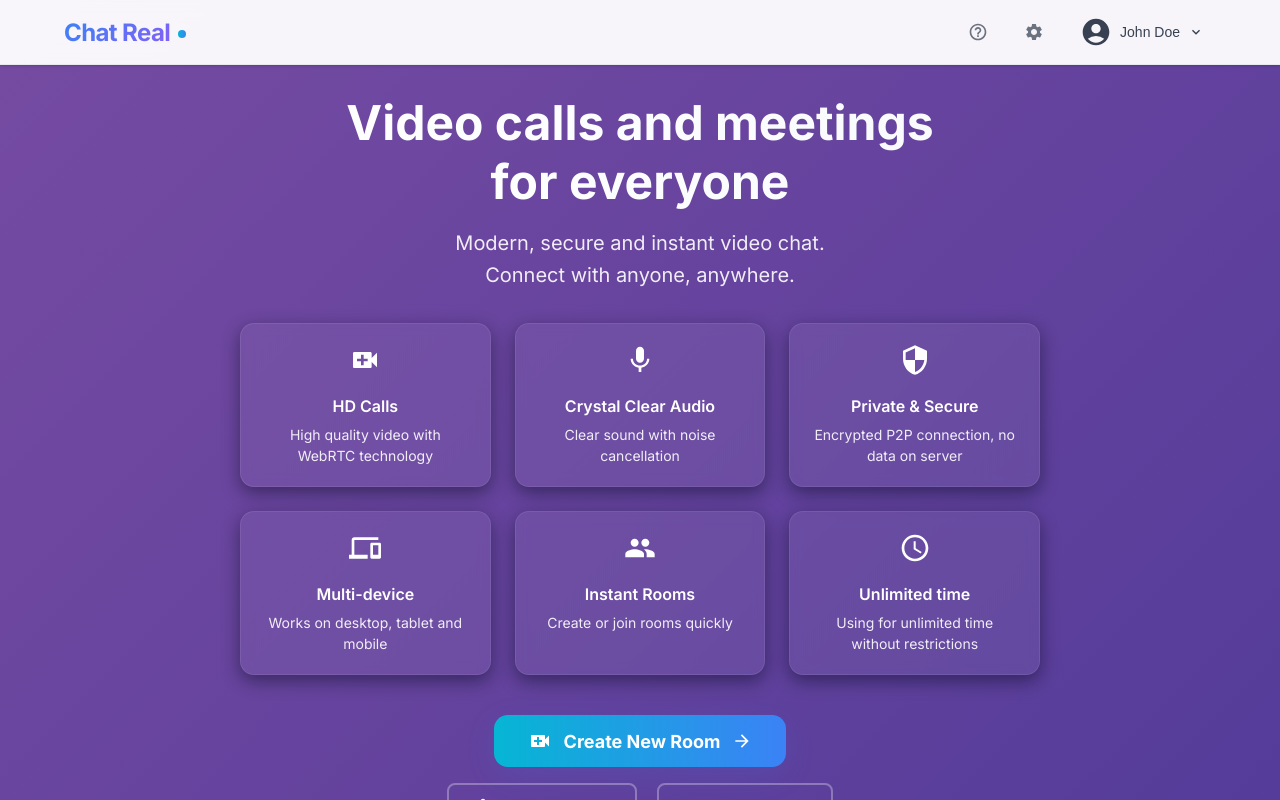
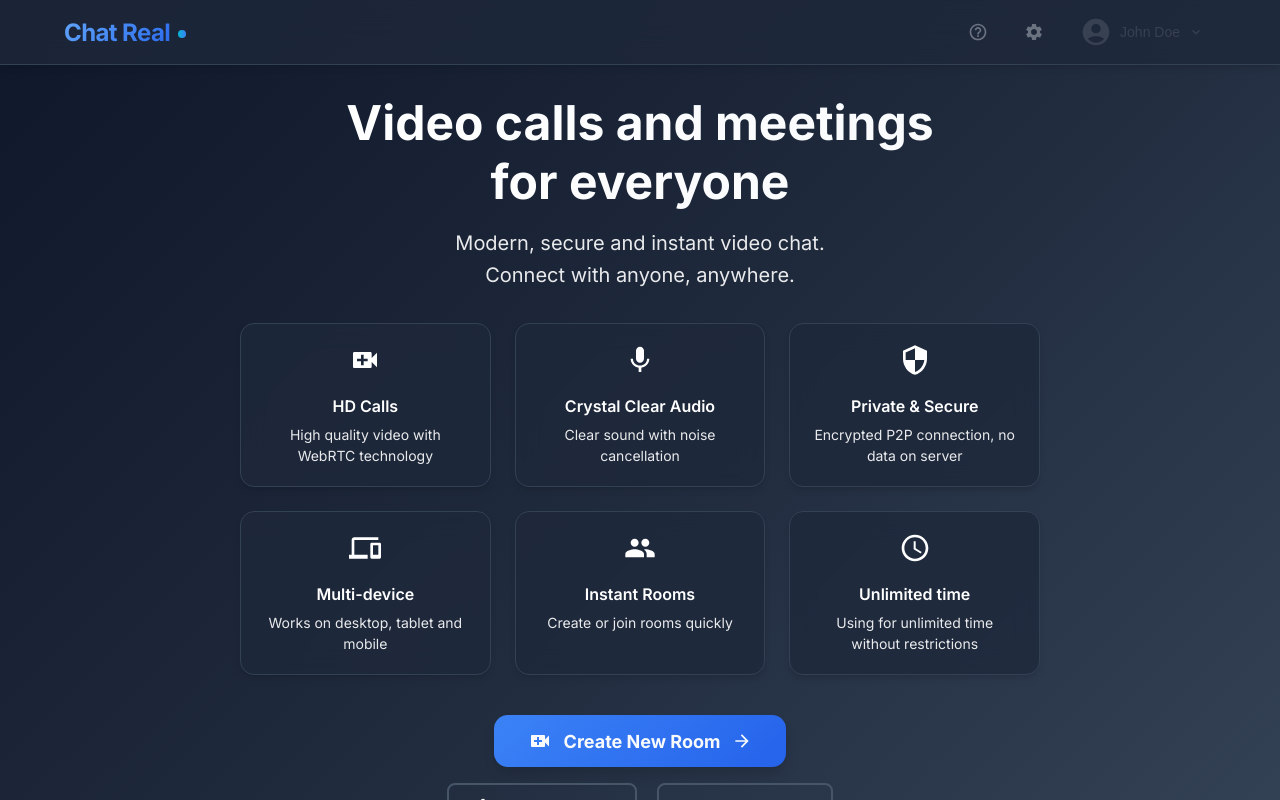
Before and after one commit to Sri-tamed/chat-real, a React (Vite) app: page / in a window 1280 px wide. Built offline with nearby package versions, Linux system fonts and the light colour scheme.

Commit message:
feat: improving plataform color

```diff
--- a/src/components/Controls/Controls.module.css
+++ b/src/components/Controls/Controls.module.css
@@ -6,10 +6,12 @@
   display: flex;
   align-items: center;
   gap: 16px;
-  background: rgba(0, 0, 0, 0.8);
+  background: var(--surface);
+  border: 1px solid var(--border-subtle);
   border-radius: 50px;
   padding: 12px 24px;
-  backdrop-filter: blur(10px);
+  backdrop-filter: blur(20px);
+  box-shadow: var(--shadow-lg);
   z-index: 1000;
 }
 
@@ -20,62 +22,73 @@
   width: 52px;
   height: 52px;
   border-radius: 50%;
-  border: 2px solid rgba(255, 255, 255, 0.2);
+  border: 2px solid var(--border-default);
   cursor: pointer;
-  transition: all 0.2s ease;
+  transition: all 0.22s cubic-bezier(.2,.9,.2,1);
   font-size: 20px;
+  background: var(--surface-elevated);
+  color: var(--text-primary);
 }
 
 .controlButton:hover {
-  transform: translateY(-3px) scale(1.06);
-  border-color: rgba(255, 255, 255, 0.5);
+  transform: translateY(-2px) scale(1.05);
+  border-color: var(--border-emphasis);
+  background: var(--hover);
+  box-shadow: var(--shadow-md);
 }
 
 .controlButton:active {
-  transform: scale(0.95);
+  transform: scale(0.98);
 }
 
 .controlButton:focus {
-  outline: none;
-  box-shadow: 0 0 0 4px rgba(59,130,246,0.14);
+  outline: 2px solid var(--focus);
+  outline-offset: 2px;
 }
 
 .audioButton {
-  background: var(--audio-bg, #22c55e);
-  color: white;
+  background: var(--success);
+  color: var(--text-primary);
+  border-color: var(--success);
 }
 
 .audioButton.muted {
-  --audio-bg: #ef4444;
+  background: var(--error);
+  border-color: var(--error);
 }
 
 .videoButton {
-  background: var(--video-bg, #3b82f6);
-  color: white;
+  background: var(--brand-500);
+  color: var(--text-primary);
+  border-color: var(--brand-500);
 }
 
 .videoButton.disabled {
-  --video-bg: #ef4444;
+  background: var(--error);
+  border-color: var(--error);
 }
 
 .endCallButton {
-  background: #dc2626;
-  color: white;
+  background: var(--error);
+  color: var(--text-primary);
+  border-color: var(--error);
 }
 
 .endCallButton:hover {
-  background: #b91c1c;
+  background: var(--error-dark);
+  border-color: var(--error-dark);
+  transform: translateY(-2px) scale(1.05);
 }
 
-/* Estilos específicos para estados ativos/inativos */
-.audioButton.muted {
-  background: #ef4444;
-  border-color: rgba(239, 68, 68, 0.5);
+/* Hover states for active buttons */
+.audioButton:hover:not(.muted) {
+  background: var(--success-dark);
+  border-color: var(--success-dark);
 }
 
-.videoButton.disabled {
-  background: #ef4444;
-  border-color: rgba(239, 68, 68, 0.5);
+.videoButton:hover:not(.disabled) {
+  background: var(--brand-600);
+  border-color: var(--brand-600);
 }
 
 .audioButton.muted:hover,
--- a/src/components/Header/Header.module.css
+++ b/src/components/Header/Header.module.css
@@ -2,10 +2,10 @@
   position: sticky;
   top: 0;
   z-index: 1000;
-  background: rgba(255, 255, 255, 0.95);
-  backdrop-filter: blur(10px);
-  border-bottom: 1px solid rgba(229, 231, 235, 0.8);
-  box-shadow: 0 1px 3px 0 rgba(0, 0, 0, 0.1), 0 1px 2px 0 rgba(0, 0, 0, 0.06);
+  background: var(--surface-glass);
+  backdrop-filter: blur(20px);
+  border-bottom: 1px solid var(--border-subtle);
+  box-shadow: var(--shadow-md);
   font-family: 'Inter', sans-serif;
 }
 
@@ -28,7 +28,7 @@
 .logo {
   font-size: 24px;
   font-weight: 700;
-  background: linear-gradient(135deg, #3b82f6 0%, #8b5cf6 100%);
+  background: linear-gradient(135deg, var(--brand-400) 0%, var(--brand-600) 100%);
   background-clip: text;
   -webkit-background-clip: text;
   -webkit-text-fill-color: transparent;
--- a/src/components/Landing/Landing.module.css
+++ b/src/components/Landing/Landing.module.css
@@ -1,6 +1,6 @@
 .landing {
   min-height: 100vh;
-  background: linear-gradient(135deg, #764ba2 0%, #553C9A 100%);
+  background: linear-gradient(135deg, var(--bg-primary) 0%, var(--bg-secondary) 50%, var(--bg-tertiary) 100%);
   font-family: 'Inter', sans-serif;
 }
 
@@ -55,17 +55,20 @@
 }
 
 .feature {
-  background: rgba(255, 255, 255, 0.06);
+  background: var(--surface-glass);
   padding: 20px;
   border-radius: 14px;
-  backdrop-filter: blur(6px);
-  border: 1px solid rgba(255, 255, 255, 0.08);
-  transition: transform 0.22s cubic-bezier(.2,.9,.2,1), box-shadow 0.22s ease;
-  box-shadow: 0 6px 18px rgba(2,6,23,0.45);
+  backdrop-filter: blur(12px);
+  border: 1px solid var(--border-subtle);
+  transition: all 0.22s cubic-bezier(.2,.9,.2,1);
+  box-shadow: var(--shadow-md);
 }
 
 .feature:hover {
   transform: translateY(-4px);
+  background: var(--surface-elevated);
+  border-color: var(--border-emphasis);
+  box-shadow: var(--shadow-lg);
 }
 
 .featureIcon {
@@ -93,8 +96,8 @@
 }
 
 .primaryButton {
-  background: linear-gradient(90deg, #06b6d4, #3b82f6);
-  color: white;
+  background: linear-gradient(135deg, var(--brand-500) 0%, var(--brand-600) 100%);
+  color: var(--text-primary);
   border: none;
   padding: 14px 34px;
   border-radius: 14px;
@@ -102,21 +105,26 @@
   font-size: 18px;
   font-weight: 700;
   cursor: pointer;
-  transition: transform 0.22s ease, box-shadow 0.22s ease;
-  box-shadow: 0 8px 30px rgba(59,130,246,0.14);
+  transition: all 0.22s cubic-bezier(.2,.9,.2,1);
+  box-shadow: var(--shadow-lg);
   display: inline-flex;
   align-items: center;
   gap: 12px;
 }
 
 .primaryButton:hover {
-  transform: translateY(-4px) scale(1.02);
-  box-shadow: 0 18px 40px rgba(59,130,246,0.18);
+  transform: translateY(-3px) scale(1.02);
+  background: linear-gradient(135deg, var(--brand-600) 0%, var(--brand-700) 100%);
+  box-shadow: var(--shadow-xl);
 }
 
 .primaryButton:focus {
-  outline: none;
-  box-shadow: 0 0 0 6px rgba(59,130,246,0.12);
+  outline: 2px solid var(--focus);
+  outline-offset: 2px;
+}
+
+.primaryButton:active {
+  transform: translateY(-1px) scale(1.01);
 }
 
 .secondaryActions {
@@ -127,32 +135,34 @@
 
 .secondaryButton {
   background: transparent;
-  color: white;
-  border: 2px solid rgba(255, 255, 255, 0.3);
+  color: var(--text-primary);
+  border: 2px solid var(--border-default);
   padding: 12px 24px;
   border-radius: 8px;
   font-family: 'Inter', sans-serif;
   font-size: 16px;
   font-weight: 500;
   cursor: pointer;
-  transition: all 0.2s ease;
+  transition: all 0.22s cubic-bezier(.2,.9,.2,1);
   display: flex;
   align-items: center;
   gap: 8px;
 }
 
 .secondaryButton:hover {
-  background: rgba(255, 255, 255, 0.1);
-  border-color: rgba(255, 255, 255, 0.5);
+  background: var(--hover);
+  border-color: var(--border-emphasis);
+  transform: translateY(-1px);
 }
 
 .joinRoomSection {
   margin-top: 28px;
   padding: 18px;
-  background: rgba(255, 255, 255, 0.04);
+  background: var(--surface);
   border-radius: 12px;
-  backdrop-filter: blur(6px);
-  border: 1px solid rgba(255, 255, 255, 0.06);
+  backdrop-filter: blur(12px);
+  border: 1px solid var(--border-subtle);
+  box-shadow: var(--shadow-md);
   max-width: 420px;
   width: 100%;
 }
@@ -166,10 +176,10 @@
 .joinInput {
   width: 100%;
   padding: 12px 16px;
-  border: 2px solid rgba(255, 255, 255, 0.2);
+  border: 2px solid var(--border-default);
   border-radius: 8px;
-  background: rgba(255, 255, 255, 0.1);
-  color: white;
+  background: var(--surface-elevated);
+  color: var(--text-primary);
   font-family: 'Inter', sans-serif;
   font-size: 16px;
   margin-bottom: 16px;
--- a/src/components/ShareButton/ShareButton.module.css
+++ b/src/components/ShareButton/ShareButton.module.css
@@ -3,36 +3,41 @@
   align-items: center;
   gap: 8px;
   padding: 8px 14px;
-  background: rgba(59, 130, 246, 0.9);
-  color: white;
-  border: none;
+  background: var(--brand-500);
+  color: var(--text-primary);
+  border: 1px solid var(--brand-600);
   border-radius: 8px;
   font-family: 'Inter', sans-serif;
   font-size: 12px;
   font-weight: 600;
   letter-spacing: 0.025em;
   cursor: pointer;
-  transition: all 0.2s ease;
+  transition: all 0.22s cubic-bezier(.2,.9,.2,1);
+  box-shadow: var(--shadow-sm);
 }
 
 .shareButton:hover {
-  background: rgba(59, 130, 246, 1);
-  transform: scale(1.05);
+  background: var(--brand-600);
+  border-color: var(--brand-700);
+  transform: translateY(-1px) scale(1.02);
+  box-shadow: var(--shadow-md);
 }
 
 .shareButton:focus {
-  outline: none;
-  box-shadow: 0 0 0 6px rgba(59,130,246,0.12);
+  outline: 2px solid var(--focus);
+  outline-offset: 2px;
 }
 
 .shareButton:active {
-  transform: scale(0.95);
+  transform: scale(0.98);
 }
 
 .copied {
-  background: rgba(34, 197, 94, 0.9);
+  background: var(--success);
+  border-color: var(--success-dark);
 }
 
 .copied:hover {
-  background: rgba(34, 197, 94, 1);
+  background: var(--success-dark);
+  border-color: var(--success-dark);
 }
--- a/src/index.css
+++ b/src/index.css
@@ -5,14 +5,79 @@
 }
 
 :root {
-  --bg-100: #764ba2;
-  --bg-200: #553C9A;
-  --glass: rgba(255,255,255,0.06);
-  --muted: rgba(255,255,255,0.6);
-  --text: #e6eef8;
-  --primary-500: #3b82f6;
-  --accent-500: #06b6d4;
-  --success-500: #10b981;
+  /* Professional Color Palette */
+
+  /* Background Colors - Dark Professional Theme */
+  --bg-primary: #0f172a;      /* Deep slate - main background */
+  --bg-secondary: #1e293b;    /* Slate 800 - secondary background */
+  --bg-tertiary: #334155;     /* Slate 700 - elevated surfaces */
+  --bg-accent: #475569;       /* Slate 600 - subtle accents */
+
+  /* Surface Colors */
+  --surface: #1e293b;         /* Cards, modals */
+  --surface-elevated: #334155; /* Elevated cards, dropdowns */
+  --surface-glass: rgba(30, 41, 59, 0.8); /* Glass morphism */
+
+  /* Border Colors */
+  --border-subtle: #334155;    /* Subtle borders */
+  --border-default: #475569;   /* Default borders */
+  --border-emphasis: #64748b;  /* Emphasized borders */
+
+  /* Text Colors */
+  --text-primary: #f8fafc;     /* Primary text - white */
+  --text-secondary: #cbd5e1;   /* Secondary text - slate 300 */
+  --text-muted: #94a3b8;       /* Muted text - slate 400 */
+  --text-disabled: #64748b;    /* Disabled text - slate 500 */
+
+  /* Brand Colors - Professional Blue */
+  --brand-50: #eff6ff;
+  --brand-100: #dbeafe;
+  --brand-200: #bfdbfe;
+  --brand-300: #93c5fd;
+  --brand-400: #60a5fa;
+  --brand-500: #3b82f6;        /* Primary brand color */
+  --brand-600: #2563eb;        /* Darker brand */
+  --brand-700: #1d4ed8;        /* Much darker brand */
+  --brand-800: #1e40af;
+  --brand-900: #1e3a8a;
+
+  /* Semantic Colors */
+  --success: #10b981;          /* Green - success states */
+  --success-light: #34d399;
+  --success-dark: #059669;
+
+  --warning: #f59e0b;          /* Amber - warning states */
+  --warning-light: #fbbf24;
+  --warning-dark: #d97706;
+
+  --error: #ef4444;            /* Red - error states */
+  --error-light: #f87171;
+  --error-dark: #dc2626;
+
+  --info: #06b6d4;             /* Cyan - info states */
+  --info-light: #22d3ee;
+  --info-dark: #0891b2;
+
+  /* Interactive States */
+  --hover: rgba(59, 130, 246, 0.1);    /* Subtle brand hover */
+  --active: rgba(59, 130, 246, 0.2);   /* Active state */
+  --focus: #3b82f6;                     /* Focus ring color */
+
+  /* Shadows */
+  --shadow-sm: 0 1px 2px 0 rgba(0, 0, 0, 0.05);
+  --shadow-md: 0 4px 6px -1px rgba(0, 0, 0, 0.1), 0 2px 4px -1px rgba(0, 0, 0, 0.06);
+  --shadow-lg: 0 10px 15px -3px rgba(0, 0, 0, 0.1), 0 4px 6px -2px rgba(0, 0, 0, 0.05);
+  --shadow-xl: 0 20px 25px -5px rgba(0, 0, 0, 0.1), 0 10px 10px -5px rgba(0, 0, 0, 0.04);
+
+  /* Legacy variables for compatibility */
+  --bg-100: var(--bg-primary);
+  --bg-200: var(--bg-secondary);
+  --glass: var(--surface-glass);
+  --muted: var(--text-muted);
+  --text: var(--text-primary);
+  --primary-500: var(--brand-500);
+  --accent-500: var(--info);
+  --success-500: var(--success);
 }
 
 html, body {
@@ -26,8 +91,8 @@ html, body {
   text-rendering: optimizeLegibility;
   -webkit-font-smoothing: antialiased;
   -moz-osx-font-smoothing: grayscale;
-  background: linear-gradient(135deg, #764ba2 0%, #553C9A 100%);
-  color: var(--text);
+  background: linear-gradient(135deg, var(--bg-primary) 0%, var(--bg-secondary) 50%, var(--bg-tertiary) 100%);
+  color: var(--text-primary);
   overflow: auto;
   scrollbar-width: none;
   -ms-overflow-style: none;
```
